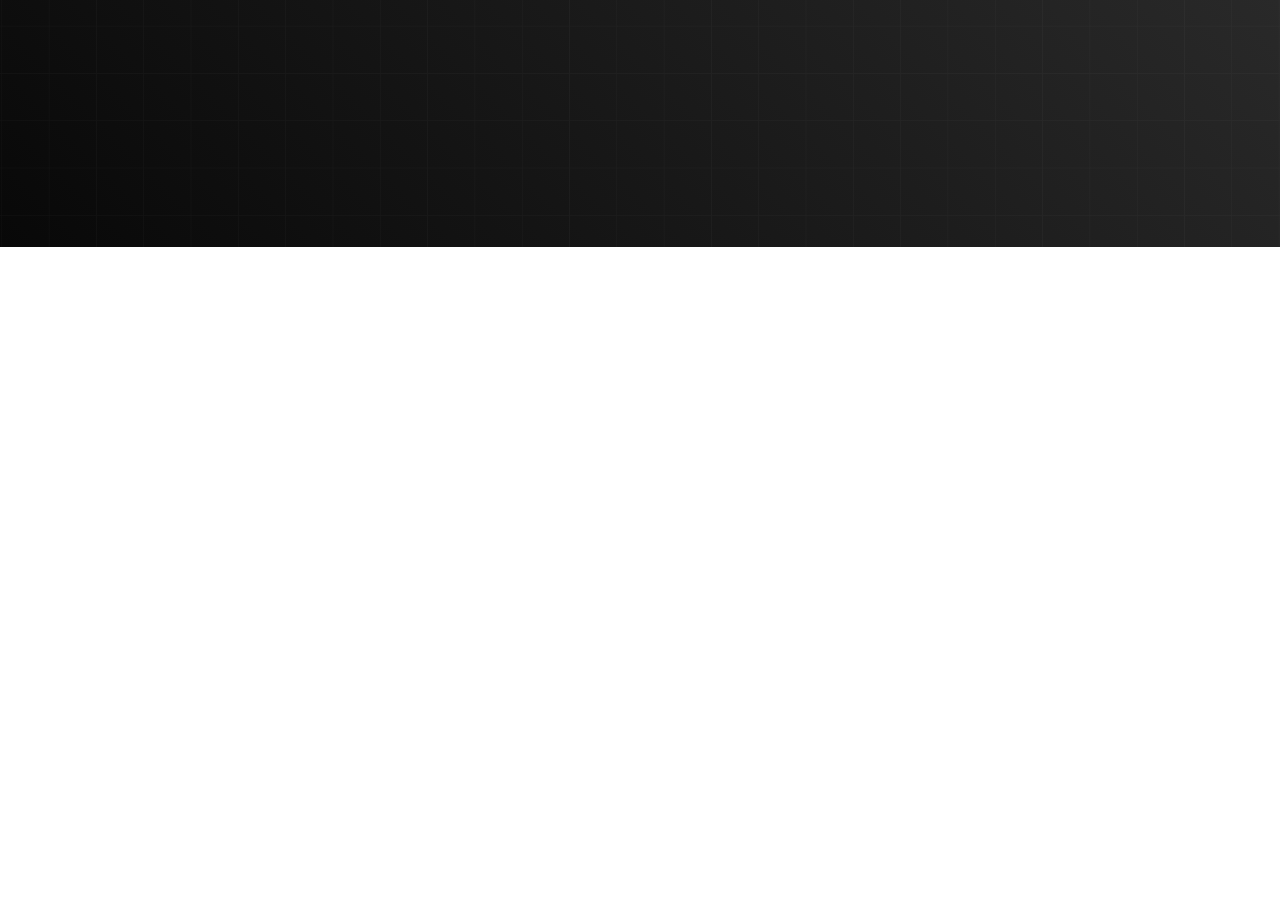
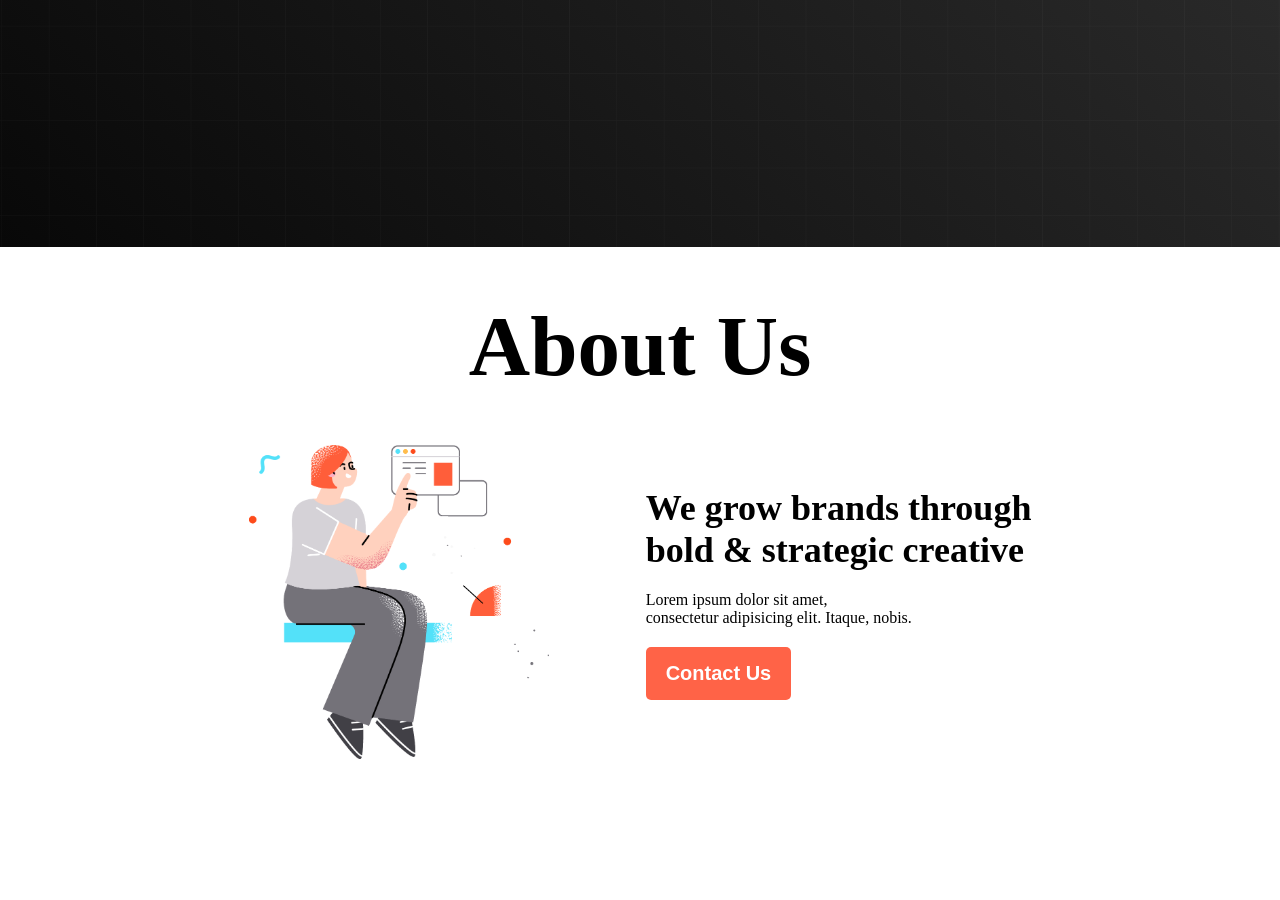
Before and after one commit to wahidalam91/2_digital-products-website, a plain HTML site: page index.html in a window 1280 px wide. Shown: the part 656-1556 px from the top of the page. Before the commit the page ends 903 px from the top, so only its background shows below. Drawn offline with Linux system fonts and the light colour scheme.

Commit message:
About Us Section Created and Completed

```diff
--- a/index.html
+++ b/index.html
@@ -43,7 +43,20 @@
         </section>
     </header>
     <main>
-
+        <section class="about-us">
+            <h2 class="about-us-title">About Us</h2>
+            <div class="about-us-container">
+                <div class="about-us-img">
+                    <img src="./images/section.png" alt="about-us-image">
+                </div>
+                <div class="about-us-text">
+                    <h3 class="about-us-intro">We grow brands through <br>
+                    bold & strategic creative</h3>
+                    <p class="about-us-message">Lorem ipsum dolor sit amet, <br> consectetur adipisicing elit. Itaque, nobis.</p>
+                    <button class="btn-primary">Contact Us</button>
+                </div>
+            </div>
+        </section>
     </main>
     <footer>
 
--- a/styles.css
+++ b/styles.css
@@ -1,7 +1,7 @@
 *{
     margin: 0px;
     padding: 0px;
-    color: #fff;
+
 }
 
 /* Common Shared Styles  */
@@ -23,11 +23,14 @@
 .nav-title{
     font-size: 25px;
     font-weight: 800;
+    color: #fff;
 }
 
 .nav-menu ul{
     display: flex;
     justify-content: space-between;
+
+    color: #fff;
 }
 
 .menu-items li{
@@ -48,6 +51,8 @@
     display: flex;
     justify-content: space-around;
     align-items: center;
+
+    color: #fff;
 
     height: 100vh;
     background-image: url(./images/background.png), linear-gradient(45deg, rgb(8,8,8), rgb(53,53,53));
@@ -77,7 +82,42 @@
     padding: 15px 20px;
     font-size: 20px;
     font-weight: 600;
-
+    color: #fff;
     background-color: tomato;
 
 }
+
+/* About Us Related Styles */
+
+
+.about-us{
+    margin: 50px 200px;
+    height: 75vh
+}
+
+.about-us-title{
+    font-size: 85px;
+    font-weight: 600;
+    text-align: center;
+    margin-bottom: 50px;
+}
+
+.about-us-container{
+    display: flex;
+    justify-content: space-around;
+    align-items: center;
+}
+
+.about-us-img img{
+    width: 300px;
+}
+
+.about-us-text{
+    text-align: left;
+}
+
+.about-us-intro{
+    font-size: 36px;
+    margin-bottom: 20px;
+
+}
```
